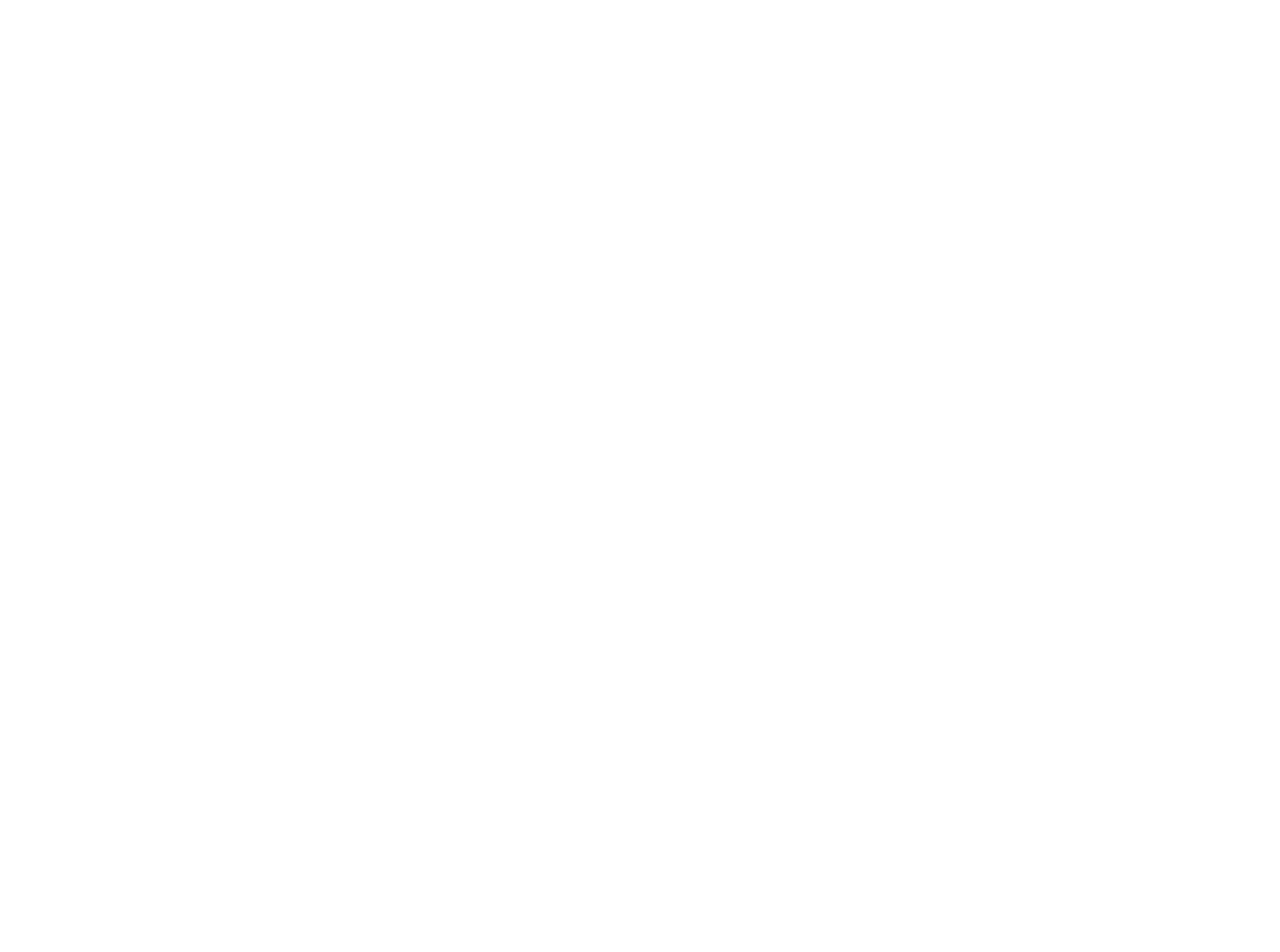
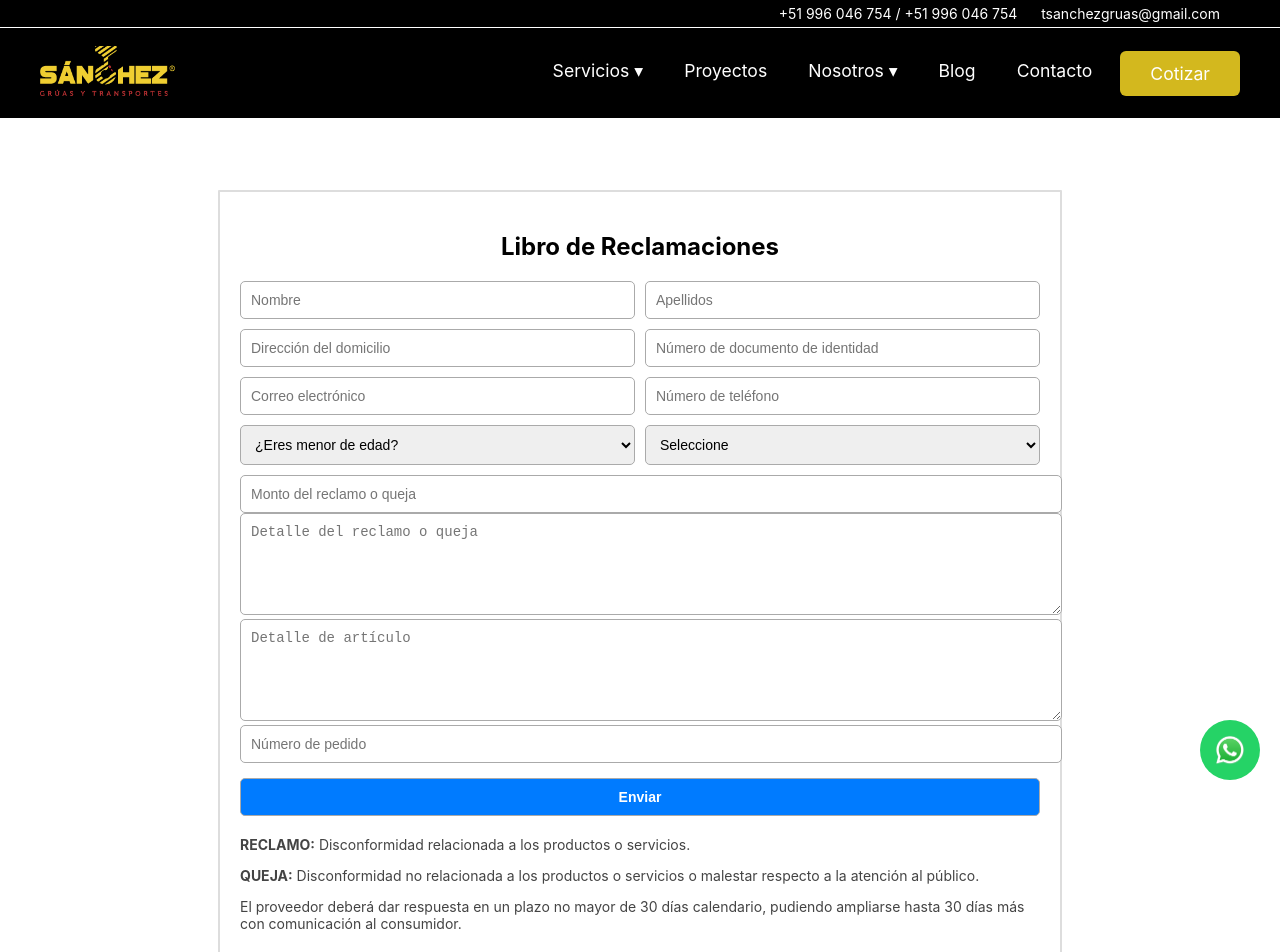
Before and after one commit to AYRTONFLORIAN30/PAGINA-WEB---SANCHEZ, a React (Create React App) app: page /libro-reclamaciones in a window 1280 px wide. Before the commit this address had no page. Shown: the top 952 px of the page. Before the commit the page ends 800 px from the top, so only its background shows below. Built offline with nearby package versions, Linux system fonts and the light colour scheme.

Commit message:
Agregado Libro de Reclamaciones con formulario React

```diff
--- a/src/App.js
+++ b/src/App.js
@@ -15,8 +15,7 @@
 import BlogDetalle from './pages/BlogDetalle';
 import ContactoInfo from './views/ContactoInfo';
 import Proyectos from './views/Proyectos';
-
-
+import LibroReclamaciones from './components/LibroReclamaciones';
 
 
 
@@ -38,7 +37,7 @@
           <Route path="/blog/:id" element={<BlogDetalle />} />
           <Route path="/contacto-info" element={<ContactoInfo />} />
           <Route path="/proyectos" element={<Proyectos />} />
-
+          <Route path="/libro-reclamaciones" element={<LibroReclamaciones />} />
 
         </Route>
       </Routes>
--- a/src/components/Footer.jsx
+++ b/src/components/Footer.jsx
@@ -1,5 +1,6 @@
 import React from 'react';
 import './Footer.css';
+import { Link } from "react-router-dom";
 import logo from '../assets/logo.png';
 import libroReclamaciones from '../assets/libro-reclamaciones.png';
 
@@ -52,10 +53,11 @@
 
             </div>
             <div className="libro-reclamaciones">
-              <a href="#">
+              <Link to="/libro-reclamaciones">
                 <img src={libroReclamaciones} alt="Libro de Reclamaciones" className="libro-img" />
-              </a>
+              </Link>
             </div>
+
           </div>
         </div>
       </div>
--- /dev/null
+++ b/src/components/LibroReclamaciones.css
@@ -0,0 +1,62 @@
+.formulario-container {
+  margin-top: 100px; /* Ajusta este valor según la altura del navbar */
+}
+body {
+  padding-top: 70px; /* mismo valor que la altura del navbar */
+}
+
+
+.form-container {
+  max-width: 800px;
+  margin: 120px auto 80px auto; /* ↑120px para separar del navbar y ↓80px del footer */
+  padding: 20px;
+  border: 2px solid #ddd;
+  border-radius: 1px;
+  background: #fff;
+}
+
+/* SOLO afecta a este formulario */
+.form-container h2 {
+  text-align: center;
+  margin-bottom: 20px;
+}
+
+.form-container .form-row {
+  display: flex;
+  gap: 10px;
+  margin-bottom: 10px;
+}
+
+.form-container input,
+.form-container select,
+.form-container textarea,
+.form-container button {
+  width: 100%;
+  padding: 10px;
+  border: 1px solid #aaa;
+  border-radius: 5px;
+  font-size: 14px;
+}
+
+.form-container textarea {
+  height: 80px;
+}
+
+.form-container button {
+  background: #007BFF;
+  color: white;
+  font-weight: bold;
+  cursor: pointer;
+  margin-top: 15px;
+  transition: 0.3s;
+}
+
+.form-container button:hover {
+  background: #0056b3;
+}
+
+.form-container .info {
+  margin-top: 20px;
+  font-size: 14px;
+  color: #444;
+}
--- /dev/null
+++ b/src/components/LibroReclamaciones.jsx
@@ -0,0 +1,172 @@
+import React, { useState } from "react";
+import "./LibroReclamaciones.css";
+
+function LibroReclamaciones() {
+  const [formData, setFormData] = useState({
+    nombre: "",
+    apellidos: "",
+    direccion: "",
+    documento: "",
+    correo: "",
+    telefono: "",
+    menor_edad: "",
+    tipo: "",
+    monto: "",
+    detalle_reclamo: "",
+    detalle_articulo: "",
+    numero_pedido: "",
+  });
+
+  const handleChange = (e) => {
+    const { name, value } = e.target;
+    setFormData({ ...formData, [name]: value });
+  };
+
+  const handleSubmit = async (e) => {
+    e.preventDefault();
+
+    try {
+      const res = await fetch("https://tsanchrezgruas/send_form.php", {
+        method: "POST",
+        headers: {
+          "Content-Type": "application/json",
+        },
+        body: JSON.stringify(formData),
+      });
+
+      const result = await res.json();
+      alert(result.message);
+    } catch (error) {
+      alert("Error al enviar: " + error);
+    }
+  };
+
+  return (
+    <div className="form-container">
+      <h2>Libro de Reclamaciones</h2>
+      <form onSubmit={handleSubmit}>
+        <div className="form-row">
+          <input
+            type="text"
+            name="nombre"
+            placeholder="Nombre"
+            value={formData.nombre}
+            onChange={handleChange}
+            required
+          />
+          <input
+            type="text"
+            name="apellidos"
+            placeholder="Apellidos"
+            value={formData.apellidos}
+            onChange={handleChange}
+            required
+          />
+        </div>
+
+        <div className="form-row">
+          <input
+            type="text"
+            name="direccion"
+            placeholder="Dirección del domicilio"
+            value={formData.direccion}
+            onChange={handleChange}
+          />
+          <input
+            type="text"
+            name="documento"
+            placeholder="Número de documento de identidad"
+            value={formData.documento}
+            onChange={handleChange}
+          />
+        </div>
+
+        <div className="form-row">
+          <input
+            type="email"
+            name="correo"
+            placeholder="Correo electrónico"
+            value={formData.correo}
+            onChange={handleChange}
+            required
+          />
+          <input
+            type="text"
+            name="telefono"
+            placeholder="Número de teléfono"
+            value={formData.telefono}
+            onChange={handleChange}
+          />
+        </div>
+
+        <div className="form-row">
+          <select
+            name="menor_edad"
+            value={formData.menor_edad}
+            onChange={handleChange}
+          >
+            <option value="">¿Eres menor de edad?</option>
+            <option value="si">Sí</option>
+            <option value="no">No</option>
+          </select>
+
+          <select name="tipo" value={formData.tipo} onChange={handleChange}>
+            <option value="">Seleccione</option>
+            <option value="reclamo">Reclamo</option>
+            <option value="queja">Queja</option>
+          </select>
+        </div>
+
+        <input
+          type="text"
+          name="monto"
+          placeholder="Monto del reclamo o queja"
+          value={formData.monto}
+          onChange={handleChange}
+        />
+
+        <textarea
+          name="detalle_reclamo"
+          placeholder="Detalle del reclamo o queja"
+          value={formData.detalle_reclamo}
+          onChange={handleChange}
+        ></textarea>
+
+        <textarea
+          name="detalle_articulo"
+          placeholder="Detalle de artículo"
+          value={formData.detalle_articulo}
+          onChange={handleChange}
+        ></textarea>
+
+        <input
+          type="text"
+          name="numero_pedido"
+          placeholder="Número de pedido"
+          value={formData.numero_pedido}
+          onChange={handleChange}
+        />
+
+        <button type="submit">Enviar</button>
+      </form>
+
+      <div className="info">
+        <p>
+          <strong>RECLAMO:</strong> Disconformidad relacionada a los productos o
+          servicios.
+        </p>
+        <p>
+          <strong>QUEJA:</strong> Disconformidad no relacionada a los productos
+          o servicios o malestar respecto a la atención al público.
+        </p>
+        <p>
+          El proveedor deberá dar respuesta en un plazo no mayor de 30 días
+          calendario, pudiendo ampliarse hasta 30 días más con comunicación al
+          consumidor.
+        </p>
+      </div>
+    </div>
+  );
+}
+
+export default LibroReclamaciones;
```
Also changed, not shown: 1 other file (tests, documents, lock files or other folders).
